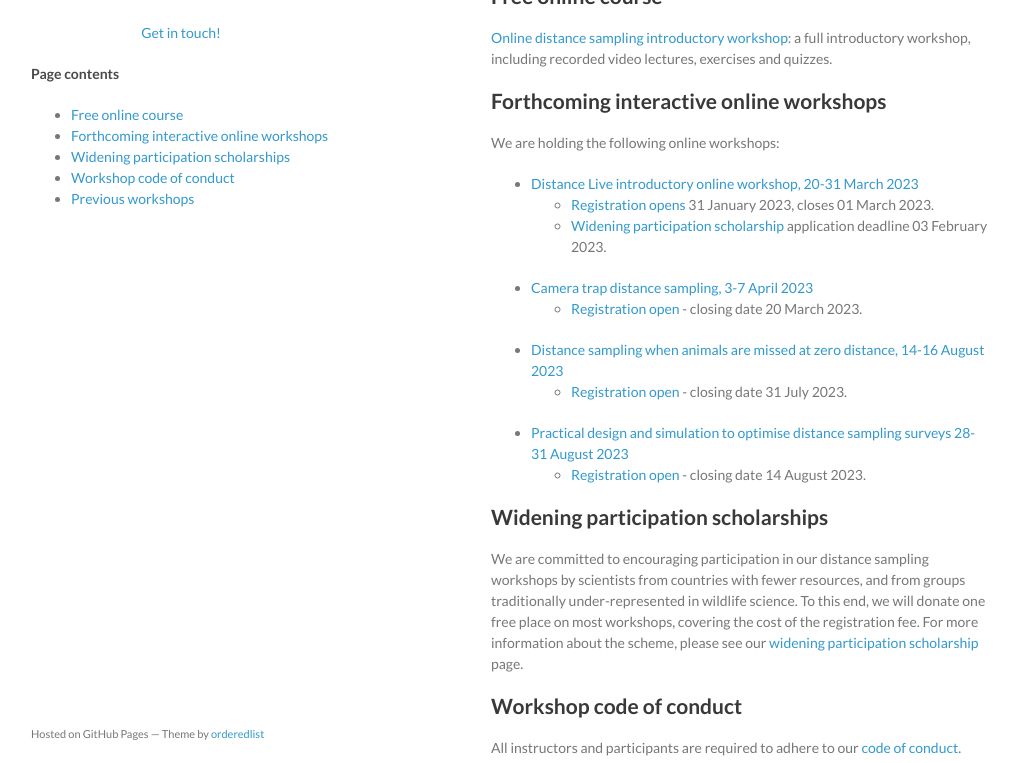
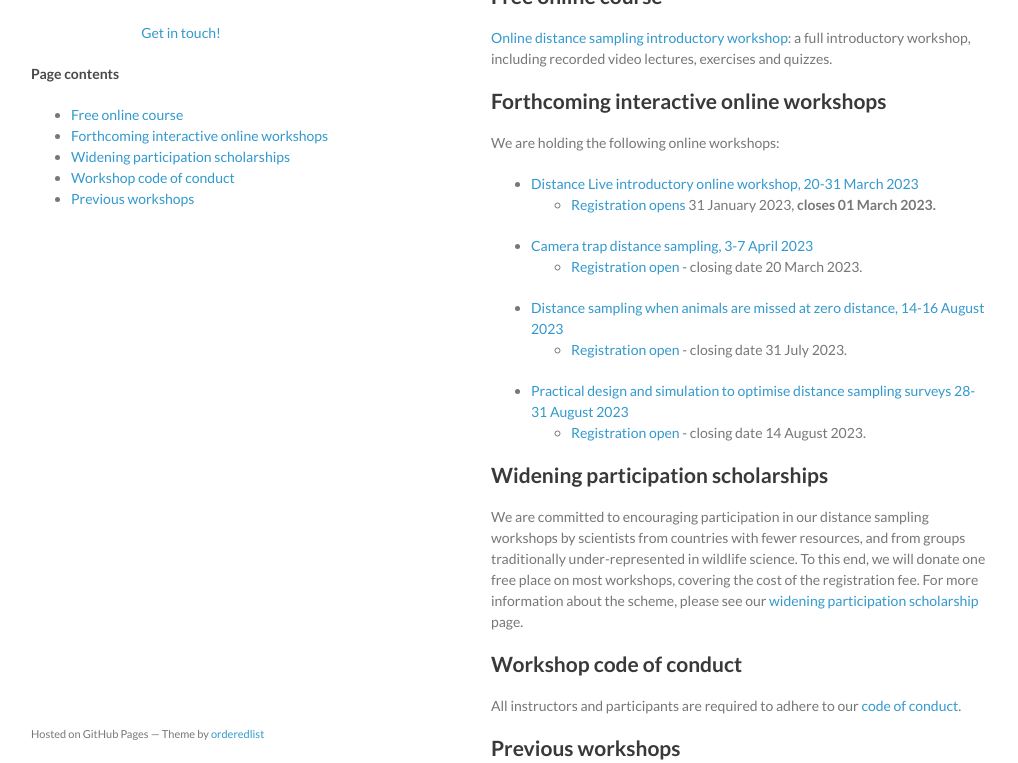
Before and after one commit to distanceworkshops/distanceworkshops.github.io, a Jekyll site: the page built from index.md, in a window 1280 px wide and 900 px high, cut to the strip 137-900 px from the top of the window. Shown: the whole strip, without its empty margins (129-1147 px from the left). Built offline with Jekyll 4.4.1, drawn with Linux system fonts in a browser that asks for light colours.

Commit message:
scholarship application closed

```diff
--- a/index.md
+++ b/index.md
@@ -16,8 +16,7 @@
 We are holding the following online workshops:
 
 - [Distance Live introductory online workshop, 20-31 March 2023](https://workshops.distancesampling.org/intro-mar-2023)
-  - [Registration opens](https://onlineshop.st-andrews.ac.uk/conferences-and-events/events/creem/online-live-workshop-introductory-distance-sampling-20th-31st-march-2023) 31 January 2023, closes 01 March 2023.
-  - [Widening participation scholarship](widening-participation) application deadline 03 February 2023.
+  - [Registration opens](https://onlineshop.st-andrews.ac.uk/conferences-and-events/events/creem/online-live-workshop-introductory-distance-sampling-20th-31st-march-2023) 31 January 2023, **closes 01 March 2023.**
 - [Camera trap distance sampling, 3-7 April 2023](https://workshops.distancesampling.org/ctds-april-2023)
   - [Registration open](https://onlineshop.st-andrews.ac.uk/conferences-and-events/events/creem/online-workshop-analysis-of-camera-trap-data-with-distance-sampling-3rd-to-7th-april-2023) - closing date 20 March 2023.
 - [Distance sampling when animals are missed at zero distance, 14-16 August 2023](https://workshops.distancesampling.org/mrds-aug-2023)
```
